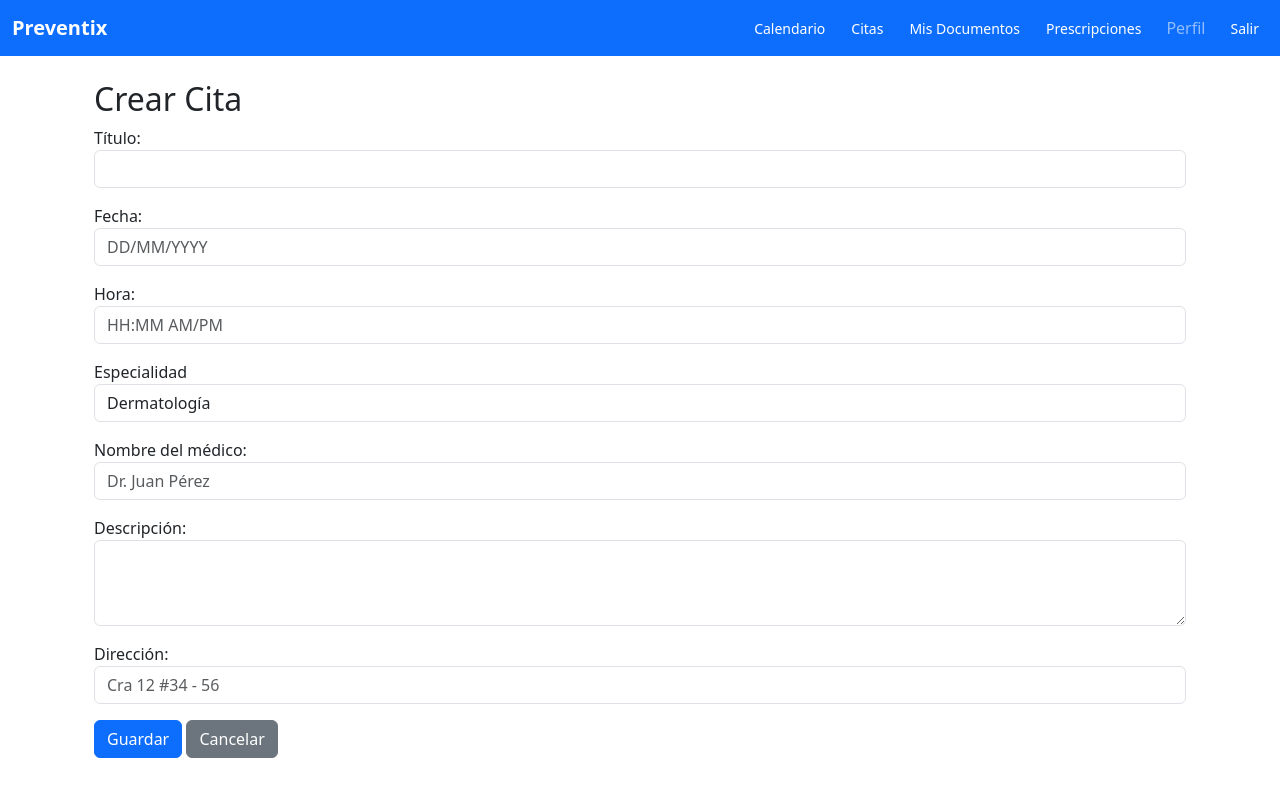
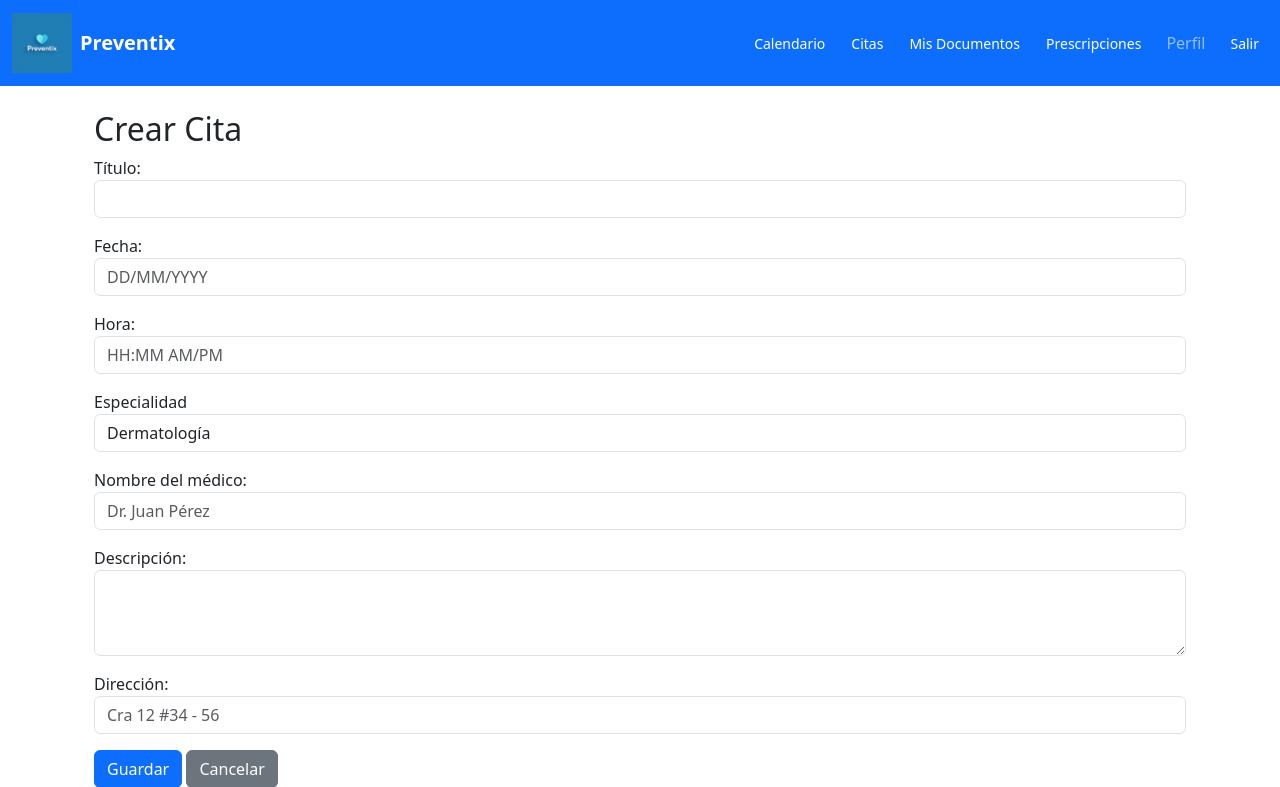
Before and after one commit to Eromero1907/PREVENTIX, a Django app: page /appointments/create/ in a window 1280 px wide. Shown: the top 787 px of the page. Run offline with Django 5.2, Linux system fonts and the light colour scheme; a user stored in the database is signed in; data comes from the database, SQL or seed files in the repository; both versions use the stored data as it was after the commit.

Commit message:
Agregar logo al nav-bar

```diff
--- a/Preventix/settings.py
+++ b/Preventix/settings.py
@@ -120,6 +120,10 @@ USE_TZ = True
 
 STATIC_URL = 'static/'
 
+STATICFILES_DIRS = [
+    BASE_DIR / "static",
+]
+
 # Default primary key field type
 # https://docs.djangoproject.com/en/5.1/ref/settings/#default-auto-field
 
--- a/preventixapp/templates/base.html
+++ b/preventixapp/templates/base.html
@@ -5,13 +5,20 @@
     <meta name="viewport" content="width=device-width, initial-scale=1.0">
     <title>{% block title %}Preventix{% endblock %}</title>
     <link href="https://cdn.jsdelivr.net/npm/bootstrap@5.3.0/dist/css/bootstrap.min.css" rel="stylesheet">
+    {% load static %}
     {% block extra_css %}{% endblock %}
 </head>
 <body>
     <!-- Navbar -->
     <nav class="navbar navbar-expand-lg navbar-dark bg-primary">
         <div class="container-fluid">
-            <a class="navbar-brand" href="{% url 'dashboard' %}" style="font-weight: bold;">Preventix</a>
+            <!-- Logo y texto como enlace para el dashboard -->
+            <a class="navbar-brand d-flex align-items-center" href="{% url 'dashboard' %}">
+                <!-- Logo -->
+                <img src="{% static 'images/logo.png' %}" height="60" class="me-2">
+                <!-- Texto -->
+                <span style="font-weight: bold;">Preventix</span>
+            </a>
             <button class="navbar-toggler" type="button" data-bs-toggle="collapse" data-bs-target="#navbarNav">
                 <span class="navbar-toggler-icon"></span>
             </button>
```
Also changed, not shown: db.sqlite3, static/images/logo.png (added).
